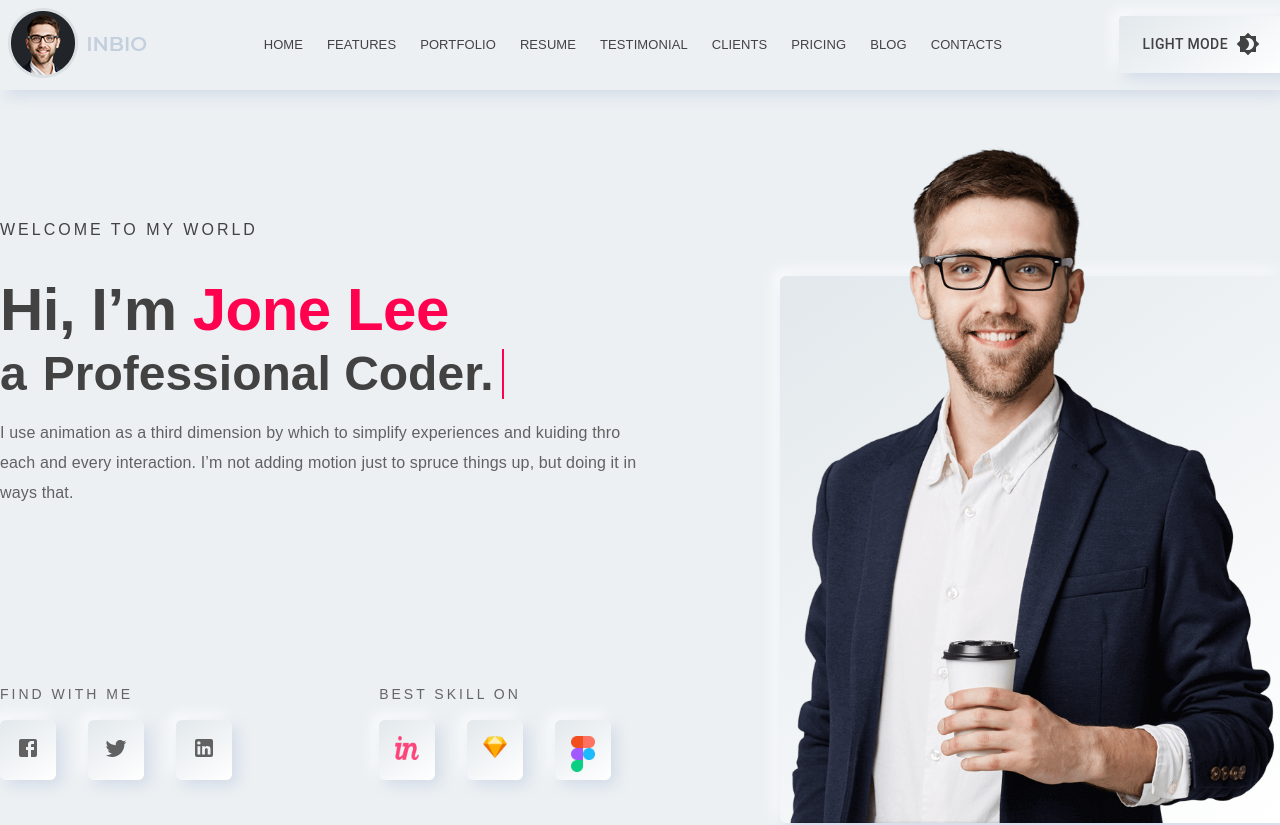
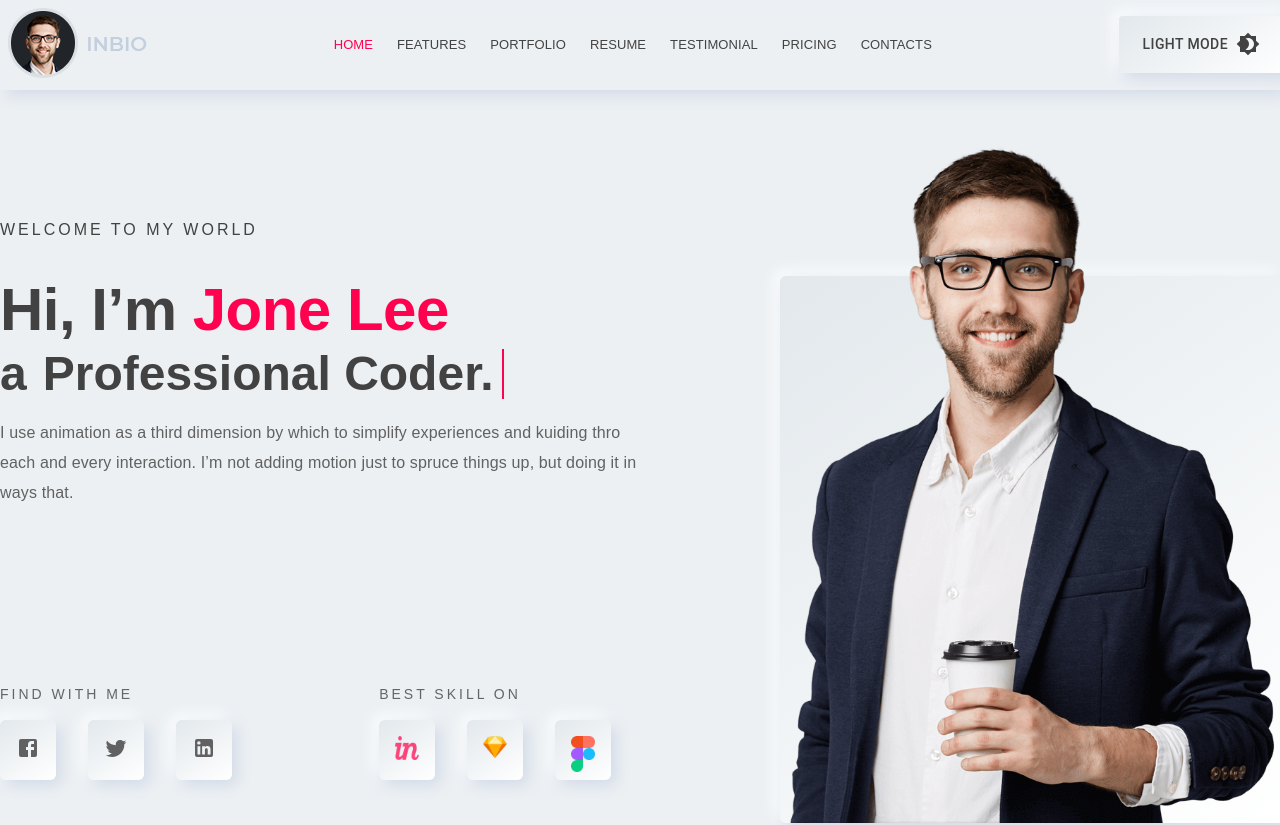
Before and after one commit to Morteza778899/personal, a Next.js app: page / in a window 1280 px wide. Shown: the top 825 px of the page. Built offline with nearby package versions, Linux system fonts and the light colour scheme; a web font is replaced by a local one.

Commit message:
update header

```diff
--- a/components/routes/home/contact/Contact.tsx
+++ b/components/routes/home/contact/Contact.tsx
@@ -1,10 +1,10 @@
 import { Box, Grid, Paper, Stack, Typography } from "@mui/material";
-import Image from "next/image";
 import Bio from "./Bio";
 import FormMe from "./FormMe";
+
 const Contact = () => {
   return (
-    <Box sx={{ maxWidth: 1300, mx: "auto", my: 10 }}>
+    <Box id='Contact' sx={{ maxWidth: 1300, mx: "auto", my: 10 }}>
       <Box sx={{ my: 10 }}>
         <Typography
           variant="body2"
--- a/components/routes/home/features/Features.tsx
+++ b/components/routes/home/features/Features.tsx
@@ -39,7 +39,7 @@ const Features = () => {
         },
     ]
     return (
-        <Box component='section' sx={{ maxWidth: 1300, mx: 'auto', my: 14 }}>
+        <Box id='Features' component='section' sx={{ maxWidth: 1300, mx: 'auto', my: 14 }}>
             <Typography variant="body2" sx={{ letterSpacing: '3px', my: 2, color: 'primary.main' }}>FEATURES</Typography>
             <Typography variant="h2" fontWeight={700}>What I Do</Typography>
             <Grid container direction='row' spacing={4} sx={{ my: 3 }}>
--- a/components/routes/home/header/Header.tsx
+++ b/components/routes/home/header/Header.tsx
@@ -1,55 +1,195 @@
-import { Box, Button, Grid, Stack, Typography } from "@mui/material"
+import { Box, Button, Grid, Stack, Typography } from "@mui/material";
 import { useTheme } from "@emotion/react";
-import Image from "next/image"
-import { useContext } from "react";
+import Image from "next/image";
+import { FC, useContext, useEffect, useState } from "react";
 import { Context } from "../../../../pages/_app";
-import logo from '../../../../public/image/logo.png'
-import Brightness4Icon from '@mui/icons-material/Brightness4';
-import Brightness7Icon from '@mui/icons-material/Brightness7';
+import logo from "../../../../public/image/logo.png";
+import Brightness4Icon from "@mui/icons-material/Brightness4";
+import Brightness7Icon from "@mui/icons-material/Brightness7";
 
-const Header = () => {
+interface Props {
+  location: {
+    homeY: number;
+    featuresY: number;
+    portfolioY: number;
+    resumeY: number;
+    testimonialY: number;
+    pricingY: number;
+    contactY: number;
+  };
+}
+
+const Header: FC<Props> = ({ location }) => {
   const colorMode = useContext(Context);
-    const theme: any = useTheme()
+  const theme: any = useTheme();
+  const [navStatus, setNavStatus] = useState("home");
+
+  useEffect(() => {
+    window.addEventListener("scroll", updateScroll);
+    return () => {
+      window.removeEventListener("scroll", updateScroll);
+    };
+  }, [location]);
+
+  const updateScroll = () => {
+    const floor = (num: number) => {
+      return Math.floor(num / 100);
+    };
+    let scr = floor(window.scrollY);
+    if (scr < floor(location.featuresY)) {
+      setNavStatus("home");
+    } else if (scr < floor(location.portfolioY)) {
+      setNavStatus("features");
+    } else if (scr < floor(location.resumeY)) {
+      setNavStatus("portfolio");
+    } else if (scr < floor(location.testimonialY)) {
+      setNavStatus("resume");
+    } else if (scr < floor(location.pricingY)) {
+      setNavStatus("testimonial");
+    } else if (scr < floor(location.contactY)) {
+      setNavStatus("pricing");
+    } else if (scr > floor(location.contactY)) {
+      setNavStatus("contact");
+    }
+  };
+
+  const handler = (y: number) => {
+    window.scroll({
+      top: y,
+      left: 0,
+      behavior: "smooth",
+    });
+  };
+
   return (
-        <Box component='header'
-            sx={{ boxShadow: theme.palette.shadow.default }}>
-            <Grid container justifyContent={'space-between'} direction={'row'}
-                sx={{ p: 1, width: 1300, mx: 'auto' }}>
-                <Grid item >
-                    <Image src={logo} alt='logo' />
+    <Box
+      component="header"
+      sx={{
+        boxShadow: theme.palette.shadow.default,
+        bgcolor: colorMode.colorTheme === "dark" ? "#212428d0" : "#ecf0f3d0",
+        backdropFilter: "blur(10px)",
+        position: "sticky",
+        top: 0,
+        zIndex: 1000000,
+      }}
+    >
+      <Grid
+        container
+        justifyContent={"space-between"}
+        direction={"row"}
+        sx={{ p: 1, width: 1300, mx: "auto" }}
+      >
+        <Grid item>
+          <Image src={logo} alt="logo" />
         </Grid>
-                <Grid item >
-                    <Stack direction='row' gap={3} sx={{ height: 1 }} alignItems='center'>
-                        <Typography variant="subtitle2">HOME</Typography>
-                        <Typography variant="subtitle2">FEATURES</Typography>
-                        <Typography variant="subtitle2">PORTFOLIO</Typography>
-                        <Typography variant="subtitle2">RESUME</Typography>
-                        <Typography variant="subtitle2">TESTIMONIAL</Typography>
-                        <Typography variant="subtitle2">CLIENTS</Typography>
-                        <Typography variant="subtitle2">PRICING</Typography>
-                        <Typography variant="subtitle2">BLOG</Typography>
-                        <Typography variant="subtitle2">CONTACTS</Typography>
+        <Grid item>
+          <Stack
+            direction="row"
+            gap={3}
+            sx={{
+              height: 1,
+              "& h6": {
+                cursor: "pointer",
+                transition: ".4s all",
+                fontWeight: 500,
+              },
+              "& h6:hover": { color: "primary.main" },
+            }}
+            alignItems="center"
+          >
+            <Typography
+              variant="subtitle2"
+              onClick={() => handler(0)}
+              sx={{
+                color: navStatus === "home" ? "primary.main" : "text.primary",
+              }}
+            >
+              HOME
+            </Typography>
+            <Typography
+              variant="subtitle2"
+              onClick={() => handler(location.featuresY)}
+              sx={{
+                color:
+                  navStatus === "features" ? "primary.main" : "text.primary",
+              }}
+            >
+              FEATURES
+            </Typography>
+            <Typography
+              variant="subtitle2"
+              onClick={() => handler(location.portfolioY)}
+              sx={{
+                color:
+                  navStatus === "portfolio" ? "primary.main" : "text.primary",
+              }}
+            >
+              PORTFOLIO
+            </Typography>
+            <Typography
+              variant="subtitle2"
+              onClick={() => handler(location.resumeY)}
+              sx={{
+                color: navStatus === "resume" ? "primary.main" : "text.primary",
+              }}
+            >
+              RESUME
+            </Typography>
+            <Typography
+              variant="subtitle2"
+              onClick={() => handler(location.testimonialY)}
+              sx={{
+                color:
+                  navStatus === "testimonial" ? "primary.main" : "text.primary",
+              }}
+            >
+              TESTIMONIAL
+            </Typography>
+            <Typography
+              variant="subtitle2"
+              onClick={() => handler(location.pricingY)}
+              sx={{
+                color:
+                  navStatus === "pricing" ? "primary.main" : "text.primary",
+              }}
+            >
+              PRICING
+            </Typography>
+            <Typography
+              variant="subtitle2"
+              onClick={() => handler(location.contactY)}
+              sx={{
+                color:
+                  navStatus === "contact" ? "primary.main" : "text.primary",
+              }}
+            >
+              CONTACTS
+            </Typography>
           </Stack>
         </Grid>
         <Button
           sx={{
-                        display: 'flex',
-                        alignItems: 'center',
-                        justifyContent: 'center',
-                        color: 'text.primary',
+            display: "flex",
+            alignItems: "center",
+            justifyContent: "center",
+            color: "text.primary",
             borderRadius: 1,
-                        height: 'fit-content',
+            height: "fit-content",
             py: 2,
             px: 3,
-                        my: 1
+            my: 1,
           }}
           onClick={colorMode.toggleColorMode}
         >
           {colorMode.colorTheme} mode
-                    {colorMode.colorTheme === 'dark' ? <Brightness7Icon sx={{ mx: 1 }} /> : <Brightness4Icon sx={{ mx: 1 }} />}
+          {colorMode.colorTheme === "dark" ? (
+            <Brightness7Icon sx={{ mx: 1 }} />
+          ) : (
+            <Brightness4Icon sx={{ mx: 1 }} />
+          )}
         </Button>
       </Grid>
     </Box>
-    )
-}
-export default Header
+  );
+};
+export default Header;
--- a/components/routes/home/main/Main.tsx
+++ b/components/routes/home/main/Main.tsx
@@ -4,7 +4,7 @@ import PicMain from "./PicMain";
 
 const Main = () => {
     return (
-        <Box sx={{ width: 1300, mx: 'auto', mt: 4 }} component='section'>
+        <Box id='Home' sx={{ width: 1300, mx: 'auto', mt: 4 }} component='section'>
             <Grid container>
                 <Grid item xs={7} sx={{ pt: 8 }}>
                     <TextMain />
--- a/components/routes/home/portfolio/Portfolio.jsx
+++ b/components/routes/home/portfolio/Portfolio.jsx
@@ -53,7 +53,7 @@ const Portfolio = () => {
         },
     ]
     return (
-        <Box component='section' sx={{ maxWidth: 1300, mx: 'auto', my: 14 }}>
+        <Box id='Portfolio' component='section' sx={{ maxWidth: 1300, mx: 'auto', my: 14 }}>
             <Typography variant="body2" textAlign='center'
                 sx={{ letterSpacing: '3px', my: 2, color: 'primary.main' }}>
                 VISIT MY PORTFOLIO AND KEEP YOUR FEEDBACK
--- a/components/routes/home/pricing/Pricing.tsx
+++ b/components/routes/home/pricing/Pricing.tsx
@@ -11,7 +11,7 @@ const Pricing = () => {
   const [tab, setTab] = useState("Standard");
 
   return (
-    <Box sx={{ maxWidth: 1300, mx: "auto",my:10 }}>
+    <Box id='Pricing' sx={{ maxWidth: 1300, mx: "auto",my:10 }}>
       <Grid container>
         <Grid item xs={5.5} sx={{ position: "relative" }}>
           <Box sx={{ position: "sticky", top: 0, py: 6 }}>
--- a/components/routes/home/resume/Resume.tsx
+++ b/components/routes/home/resume/Resume.tsx
@@ -10,7 +10,7 @@ const Resume = () => {
   const data = ["Education", "Professional Skills", "Experience", "Interview"];
   const [tab, setTab] = useState("Education");
   return (
-    <Box component="section" sx={{ maxWidth: 1300, mx: "auto", my: 14 }}>
+    <Box id='Resume' component="section" sx={{ maxWidth: 1300, mx: "auto", my: 14 }}>
       <ResumeHeader data={data} tab={tab} setTab={setTab} />
       <Education open={tab === "Education"} />
       <Skills open={tab === "Professional Skills"} />
--- a/components/routes/home/testimonial/Testimonial.tsx
+++ b/components/routes/home/testimonial/Testimonial.tsx
@@ -46,7 +46,7 @@ const Testimonial = () => {
   ];
 
   return (
-    <Box component="section" sx={{ maxWidth: 1300, mx: "auto", my: 14 }}>
+    <Box id="Testimonial" component="section" sx={{ maxWidth: 1300, mx: "auto", my: 14 }}>
       <Header />
       <Silder data={data} />
     </Box>
--- a/pages/index.tsx
+++ b/pages/index.tsx
@@ -1,6 +1,6 @@
 import { Box, Divider, Typography } from "@mui/material";
 import Head from "next/head";
-import { useContext } from "react";
+import { useContext, useEffect, useState } from "react";
 import Contact from "../components/routes/home/contact/Contact";
 import Features from "../components/routes/home/features/Features";
 import Footer from "../components/routes/home/footer/Footer";
@@ -14,6 +14,42 @@ import { Context } from "./_app";
 
 export default function Home() {
   const colorMode = useContext(Context);
+  const [location, setLocation] = useState({
+    homeY: 0,
+    featuresY: 0,
+    portfolioY: 0,
+    resumeY: 0,
+    testimonialY: 0,
+    pricingY: 0,
+    contactY: 0,
+  });
+
+  useEffect(() => {
+    const homeY = Number(window.document.getElementById("Home")?.offsetTop);
+    const featuresY =
+      Number(window.document.getElementById("Features")?.offsetTop) - 120;
+    const portfolioY =
+      Number(window.document.getElementById("Portfolio")?.offsetTop) - 120;
+    const resumeY =
+      Number(window.document.getElementById("Resume")?.offsetTop) - 120;
+    const testimonialY =
+      Number(window.document.getElementById("Testimonial")?.offsetTop) - 120;
+    const pricingY =
+      Number(window.document.getElementById("Pricing")?.offsetTop) - 120;
+    const contactY =
+      Number(window.document.getElementById("Contact")?.offsetTop) - 120;
+
+    setLocation({
+      homeY,
+      featuresY,
+      portfolioY,
+      resumeY,
+      testimonialY,
+      pricingY,
+      contactY,
+    });
+  }, []);
+
   return (
     <Box
       sx={{ bgcolor: colorMode.colorTheme === "dark" ? "#212428" : "#ecf0f3" }}
@@ -23,7 +59,7 @@ export default function Home() {
         <meta name="description" content="Generated by create next app" />
         <link rel="icon" href="/favicon.ico" />
       </Head>
-      <Header />
+      <Header location={location} />
       <main>
         <Main />
         <Divider sx={{ my: 7, maxWidth: 1200, mx: "auto" }} />
```
Lines whose indentation alone changed are shown as unchanged.
